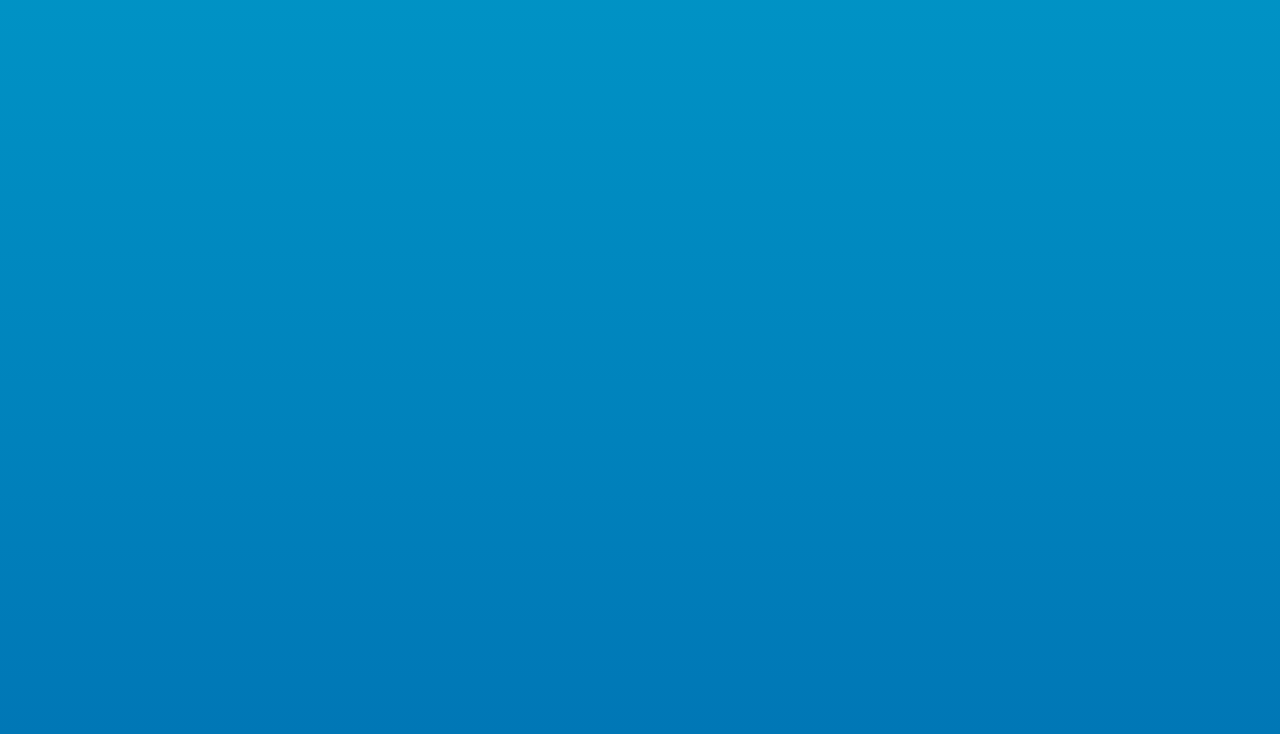
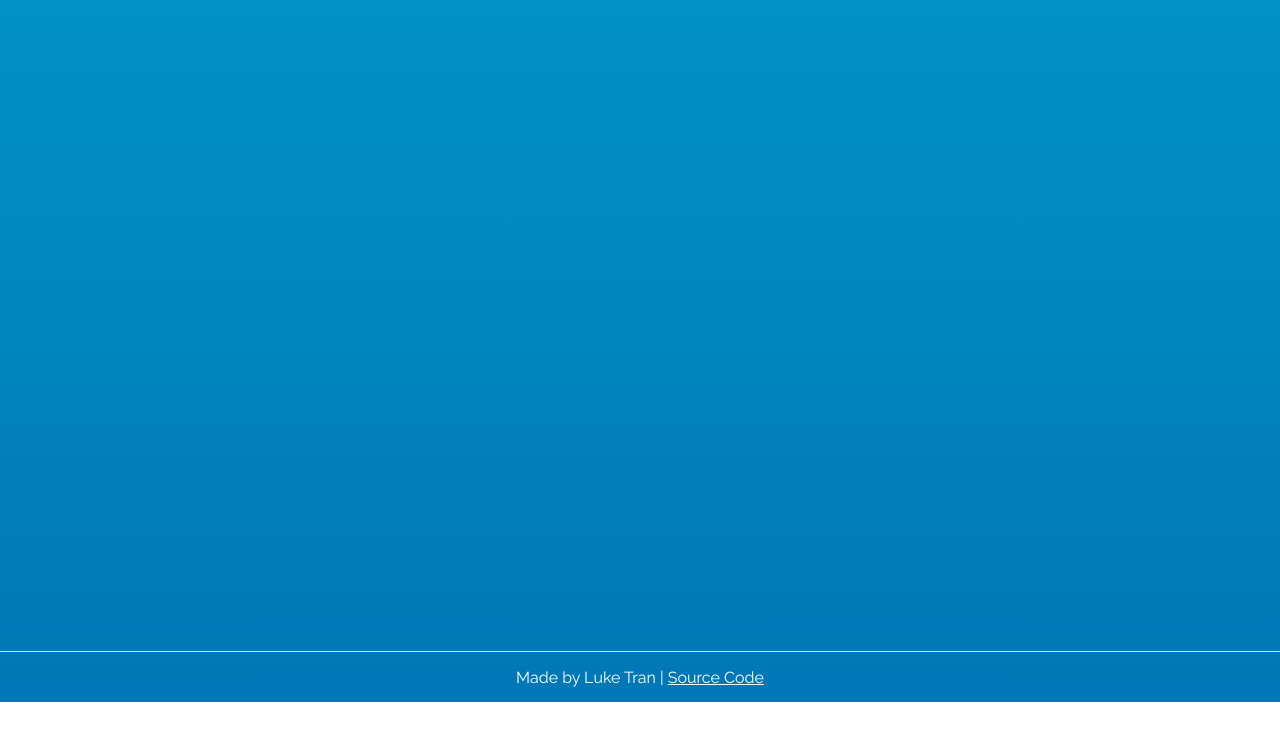
Before and after one commit to luket8032/WeatherApp, a website built with webpack: page dist/index.html in a window 1280 px wide. Shown: the part 98-832 px from the top of the page. After the commit the page ends 800 px from the top, so only its background shows below. Built offline with Linux system fonts and the light colour scheme.

Commit message:
Add footer

```diff
--- a/src/style.css
+++ b/src/style.css
@@ -2,6 +2,7 @@
     color: white;
     font-family: 'Raleway', sans-serif;
     padding: 0;
+    margin: 0;
 }
 
 p {
@@ -9,6 +10,8 @@ p {
 }
 
 body {
+    display: flex;
+    flex-direction: column;
     background-image: linear-gradient(#0096c7, #0077b6);
     height: 100vh;
 }
@@ -148,7 +151,6 @@ body {
     display: flex;
     position: relative;
     justify-content: space-between;
-    margin-bottom: 24px;
     margin-top: 24px;
 }
 
@@ -210,3 +212,12 @@ body {
 #switchF {
     border: white solid 2px;
 }
+
+/* Footer Elements */
+.footer {
+    align-items: center;
+    border-top: solid rgba(255, 255, 255, 0.8) 1px;
+    display: flex;
+    height: 50px;
+    justify-content: center;
+}
```
Also changed, not shown: dist/bundle.js, dist/index.html.
